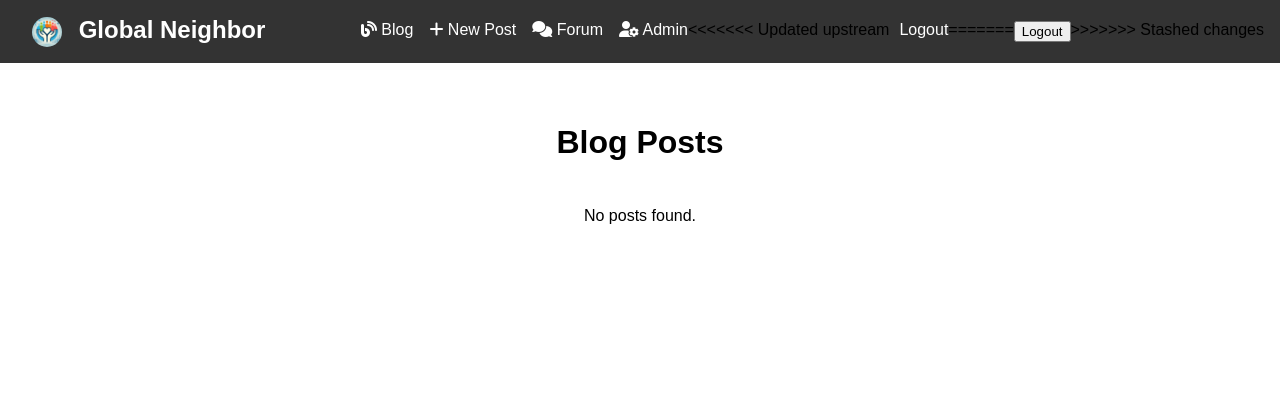
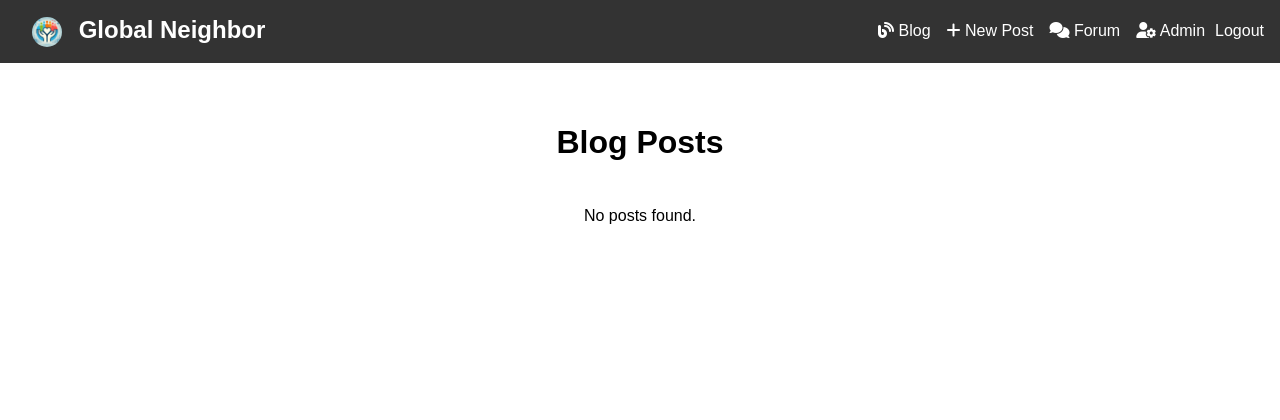
Before and after one commit to fortin/Global-Neighbor, a Django app: page /blog/ in a window 1280 px wide. Shown: the top 420 px of the page. Run offline with Django 5.2, Linux system fonts and the light colour scheme; the visitor is signed in with stand-in values (Sample User, id 1); data that the repository does not hold is empty; parts of the project's set-up code (start-up, migrations or seed data) failed here and were passed over.

Commit message:
Fix conflicts in base.html

```diff
--- a/global_neighbor/settings.py
+++ b/global_neighbor/settings.py
@@ -18,7 +18,8 @@ SITE_ID = 1
 # SECURITY WARNING: don't run with debug turned on in production!
 DEBUG = True
 
-ALLOWED_HOSTS = ["*"]  # config("ALLOWED_HOSTS", cast=Csv())
+# ALLOWED_HOSTS = ["*"]  # config("ALLOWED_HOSTS", cast=Csv())
+ALLOWED_HOSTS = ['globalneighbor.pythonanywhere.com','globalneighbor.mysql.pythonanywhere-services.com']
 LOGIN_REDIRECT_URL = "home"
 LOGOUT_REDIRECT_URL = "home"
 EMAIL_FILE_PATH = config("EMAIL_FILE_PATH")
@@ -28,7 +29,6 @@ EMAIL_PORT = config("EMAIL_PORT")
 EMAIL_USE_TLS = True
 EMAIL_HOST_USER = config("EMAIL_HOST_USER")
 EMAIL_HOST_PASSWORD = config("EMAIL_HOST_PASSWORD")
-EMAIL_FILE_PATH = config("EMAIL_FILE_PATH")
 DEFAULT_FROM_EMAIL = config("DEFAULT_FROM_EMAIL")
 
 # Application definition
--- a/global_neighbor/templates/base.html
+++ b/global_neighbor/templates/base.html
@@ -79,17 +79,10 @@
         <li><a href="{% url 'admin:index' %}"><i class="fa-solid fa-user-cog"></i> Admin</a></li>
         {% endif %}
         {% if request.user.is_authenticated %}
-<<<<<<< Updated upstream
 		<form method="post" action="{% url 'logout' %}" class="logout-form">
 		    {% csrf_token %}
 		    <button type="submit" class="logout-link">Logout</button>
 		</form>
-=======
-        <form method="post" action="{% url 'logout' %}">
-            {% csrf_token %}
-            <button type="submit">Logout</button>
-          </form>
->>>>>>> Stashed changes
         {% else %}
             <li><a href="{% url 'login' %}"> Login</a></li>
             <li><a href="{% url 'register' %}"> Register</a></li>
```
